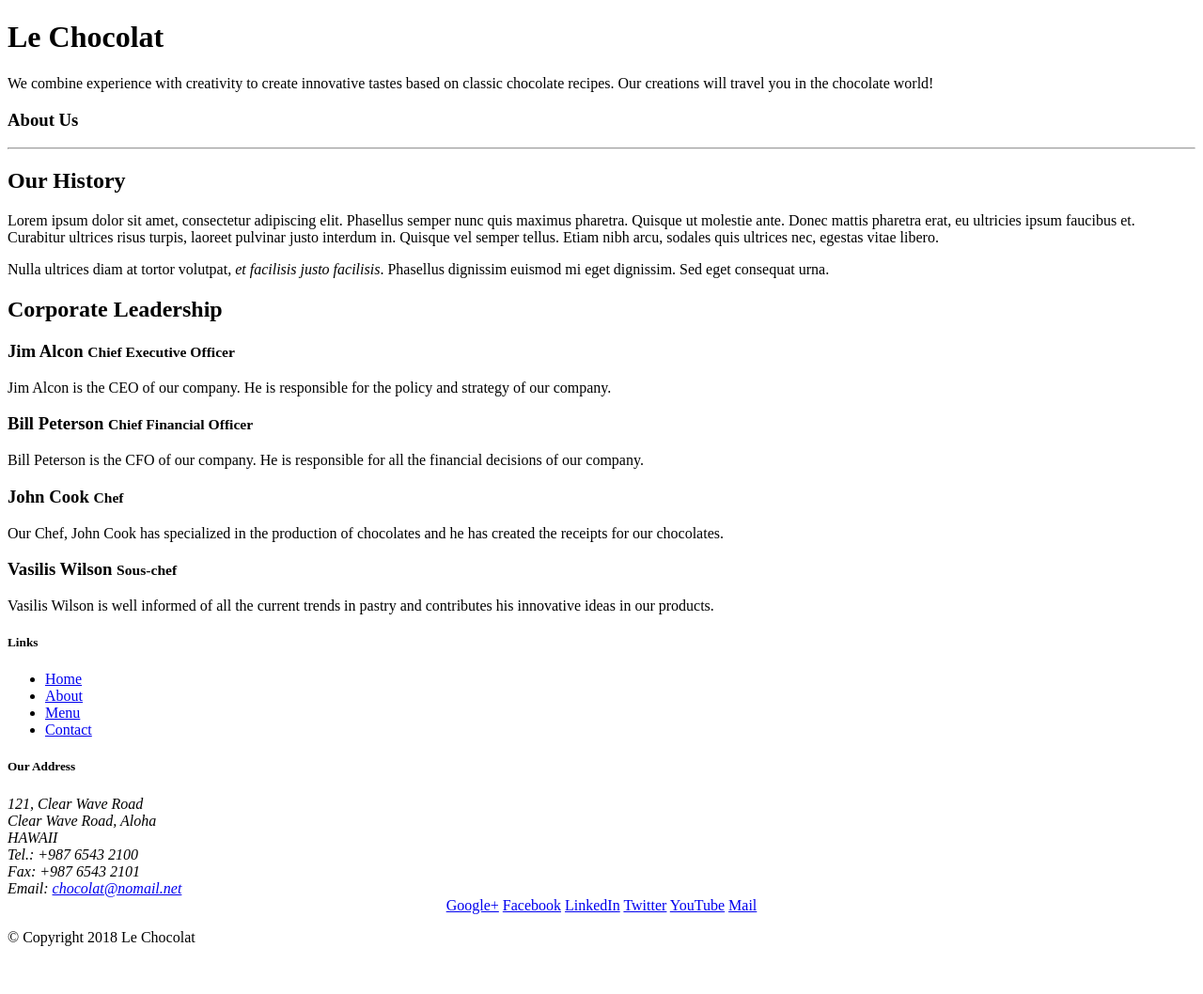
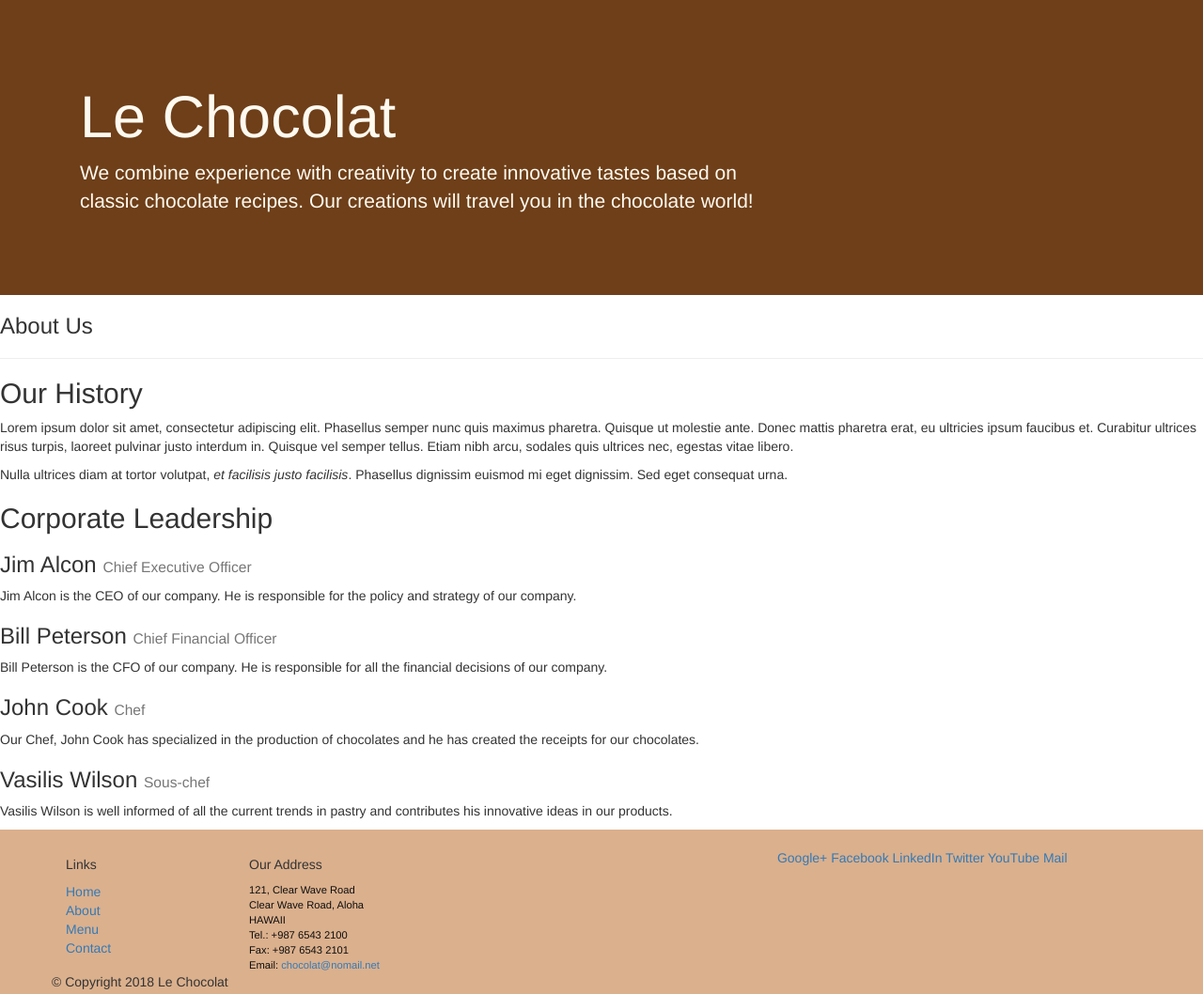
Before and after one commit to stanley8080/Le-chocolat, a plain HTML site: page aboutus.html in a window 1280 px wide. Shown: the whole page at 94% size. Before the commit the page ends 1023 px from the top, so only its background shows below. Drawn offline with nearby package versions, Linux system fonts and the light colour scheme.

Commit message:
Bootstrap Assignment 1 Task 1"

```diff
--- a/aboutus.html
+++ b/aboutus.html
@@ -2,7 +2,12 @@
 <html lang="en">
 
 <head>
-
+    <meta charset="utf-8">
+    <meta name="viewport" content="width=device-width, initial-scale=1, shrink-to-fit=no">
+    <meta http-equiv="x-ua-compatible" content="ie=edge">
+    <!-- Bootstrap CSS -->
+    <link rel="stylesheet" href="node_modules/bootstrap/dist/css/bootstrap.min.css">
+    <link href="css/styles.css" rel="stylesheet">
     <title>Le Chocolat</title>
 
 </head>
@@ -14,7 +19,8 @@
             <div class="row row-header">
                 <div class="col-12 col-sm-8">
                     <h1>Le Chocolat</h1>
-                    <p>We combine experience with creativity to create innovative tastes based on classic chocolate recipes. Our creations will travel you in the chocolate world!</p>
+                    <p>We combine experience with creativity to create innovative tastes based on classic chocolate
+                        recipes. Our creations will travel you in the chocolate world!</p>
                 </div>
                 <div class="col col-sm">
                 </div>
@@ -33,8 +39,12 @@
         <div>
             <div>
                 <h2>Our History</h2>
-                <p>Lorem ipsum dolor sit amet, consectetur adipiscing elit. Phasellus semper nunc quis maximus pharetra. Quisque ut molestie ante. Donec mattis pharetra erat, eu ultricies ipsum faucibus et. Curabitur ultrices risus turpis, laoreet pulvinar justo interdum in. Quisque vel semper tellus. Etiam nibh arcu, sodales quis ultrices nec, egestas vitae libero. </p>
-                <p>Nulla ultrices diam at tortor volutpat, <em>et facilisis justo facilisis</em>. Phasellus dignissim euismod mi eget dignissim. Sed eget consequat urna. </p>
+                <p>Lorem ipsum dolor sit amet, consectetur adipiscing elit. Phasellus semper nunc quis maximus
+                    pharetra. Quisque ut molestie ante. Donec mattis pharetra erat, eu ultricies ipsum faucibus et.
+                    Curabitur ultrices risus turpis, laoreet pulvinar justo interdum in. Quisque vel semper tellus.
+                    Etiam nibh arcu, sodales quis ultrices nec, egestas vitae libero. </p>
+                <p>Nulla ultrices diam at tortor volutpat, <em>et facilisis justo facilisis</em>. Phasellus dignissim
+                    euismod mi eget dignissim. Sed eget consequat urna. </p>
             </div>
             <div>
             </div>
@@ -45,13 +55,17 @@
             <div>
                 <h2>Corporate Leadership</h2>
                 <h3>Jim Alcon <small>Chief Executive Officer </small></h3>
-                <p>Jim Alcon is the CEO of our company. He is responsible for the policy and strategy of our company. </p>
-                <h3>Bill Peterson  <small>Chief Financial Officer </small></h3>
-                <p>Bill Peterson is the CFO of our company. He is responsible for all the financial decisions of our company. </p>
+                <p>Jim Alcon is the CEO of our company. He is responsible for the policy and strategy of our company.
+                </p>
+                <h3>Bill Peterson <small>Chief Financial Officer </small></h3>
+                <p>Bill Peterson is the CFO of our company. He is responsible for all the financial decisions of our
+                    company. </p>
                 <h3>John Cook <small>Chef</small></h3>
-                <p>Our Chef, John Cook has specialized in the production of chocolates and he has created the receipts for our chocolates. </p>
-                <h3>Vasilis Wilson  <small>Sous-chef </small></h3>
-                <p>Vasilis Wilson is well informed of all the current trends in pastry and contributes his innovative ideas in our products. </p>
+                <p>Our Chef, John Cook has specialized in the production of chocolates and he has created the receipts
+                    for our chocolates. </p>
+                <h3>Vasilis Wilson <small>Sous-chef </small></h3>
+                <p>Vasilis Wilson is well informed of all the current trends in pastry and contributes his innovative
+                    ideas in our products. </p>
             </div>
         </div>
 
@@ -98,7 +112,11 @@
             </div>
         </div>
     </footer>
-
+    <!-- jQuery first, then Tether, then Bootstrap JS. -->
+    <script src="node_modules/jquery/dist/jquery.min.js"></script>
+    <script src="node_modules/tether/dist/js/tether.min.js"></script>
+    <script src="node_modules/popper.js/dist/umd/popper.min.js"></script>
+    <script src="node_modules/bootstrap/dist/js/bootstrap.min.js"></script>
 </body>
 
 </html>
--- a/css/styles.css
+++ b/css/styles.css
@@ -1,16 +1,6 @@
 .row-header{
-    margin:0px auto;.jumbotron {
-        padding:70px 30px 70px 30px;
-        margin:0px auto;
-        background: #6E3F19;
-        color:floralwhite;
-    }
-    address{
-        font-size:80%;
-        margin:0px;
-        color:#0f0f0f;
-    }
-    padding:0px;
+    margin:0px auto;
+        padding:0px;
 }
 .row-content {
     margin:0px auto;
@@ -21,5 +11,16 @@
 .footer{
     background-color: #dbb08d;
     margin:0px auto;
-padding: 20px 0px 20px 0px;
+    padding: 20px 0px 20px 0px;
 }
+.jumbotron {
+    padding:70px 30px 70px 30px;
+    margin:0px auto;
+    background: #6E3F19;
+    color:floralwhite;
+}
+address{
+    font-size:80%;
+    margin:0px;
+    color:#0f0f0f;
+}
```
Lines whose indentation alone changed are shown as unchanged.
